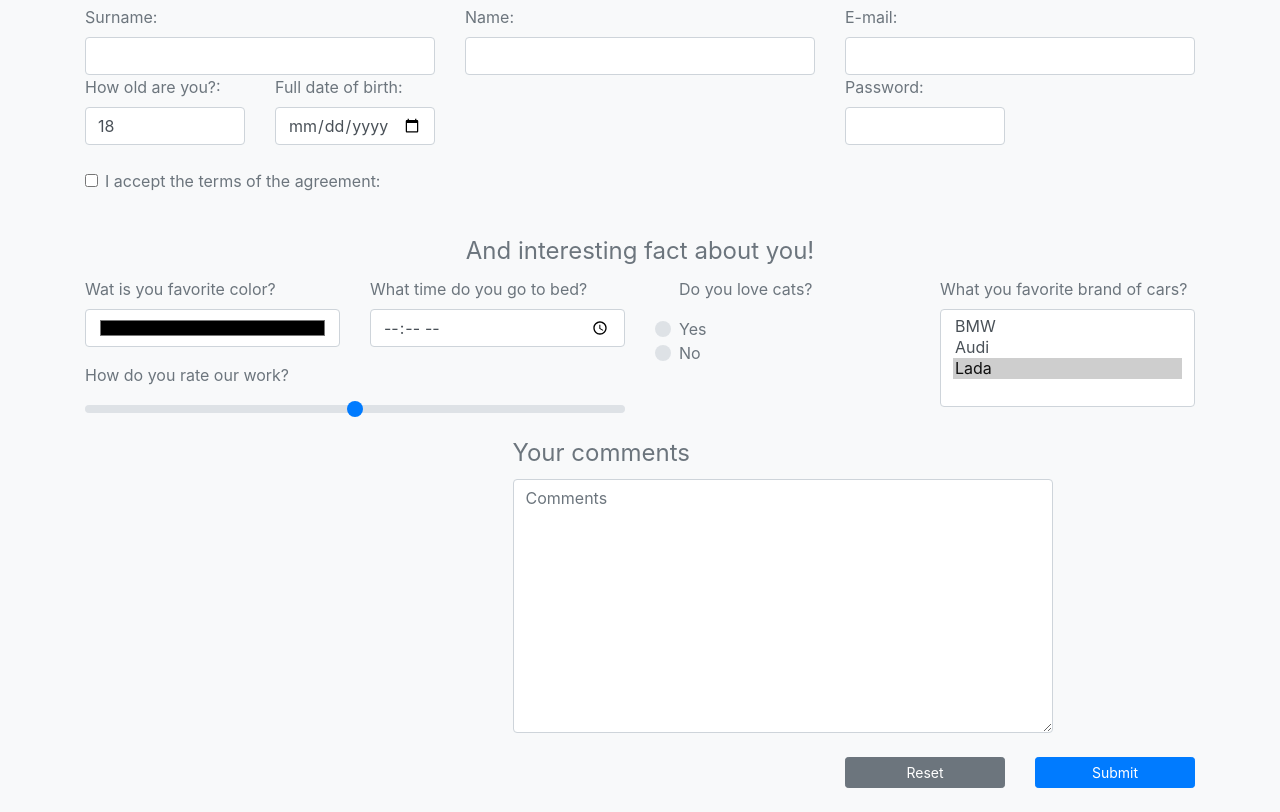
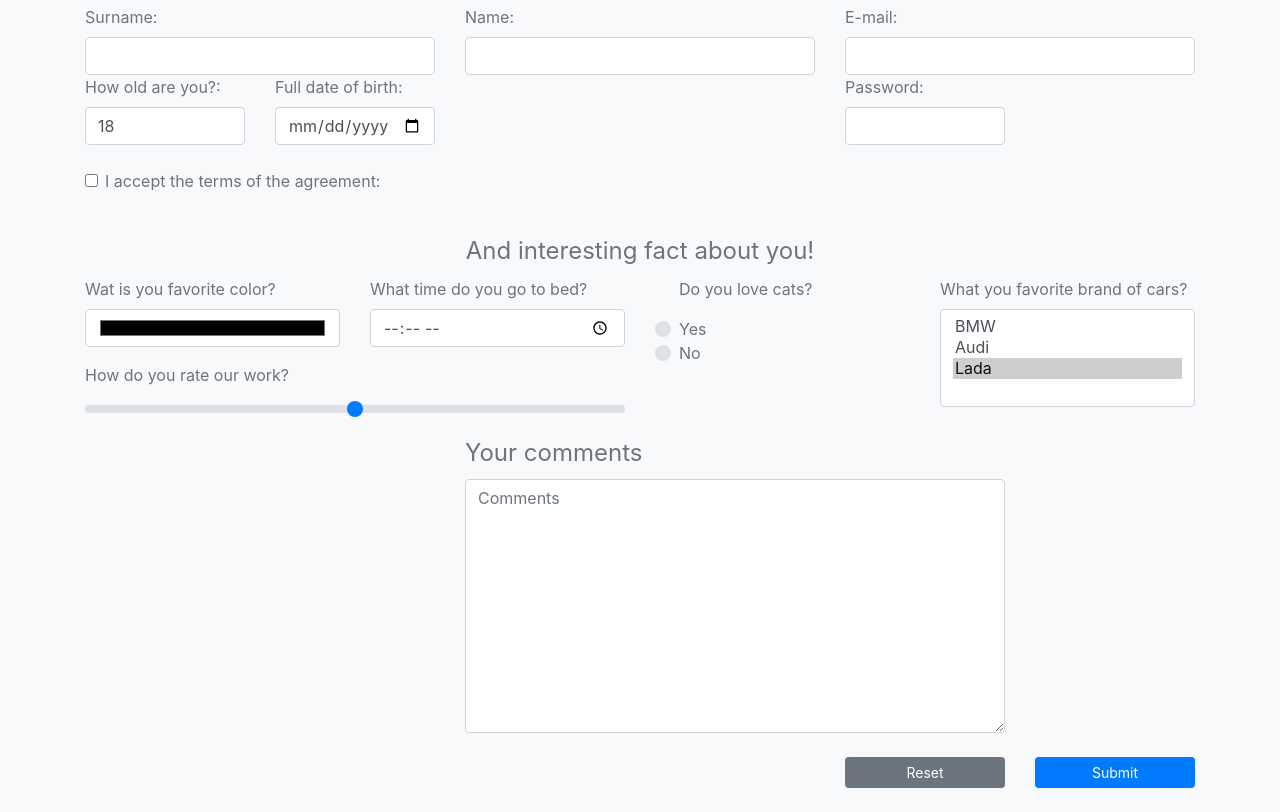
Before and after one commit to bartushak007/bootstrapTask, a plain HTML site: page index.html in a window 1280 px wide. Shown: the part 239-1051 px from the top of the page. Drawn offline with nearby package versions, Linux system fonts and the light colour scheme.

Commit message:
Update index.html

```diff
--- a/index.html
+++ b/index.html
@@ -121,7 +121,7 @@
 				</div>
 			</div>
 			<div class="row justify-content-center">
-				<div class="col-12 col-sm-6 offset-sm-3">
+				<div class="col-12 col-sm-6 offset-sm-3 offset-lg-2">
 					<fieldset>
 						<legend>Your comments</legend>
 						<div>
```
